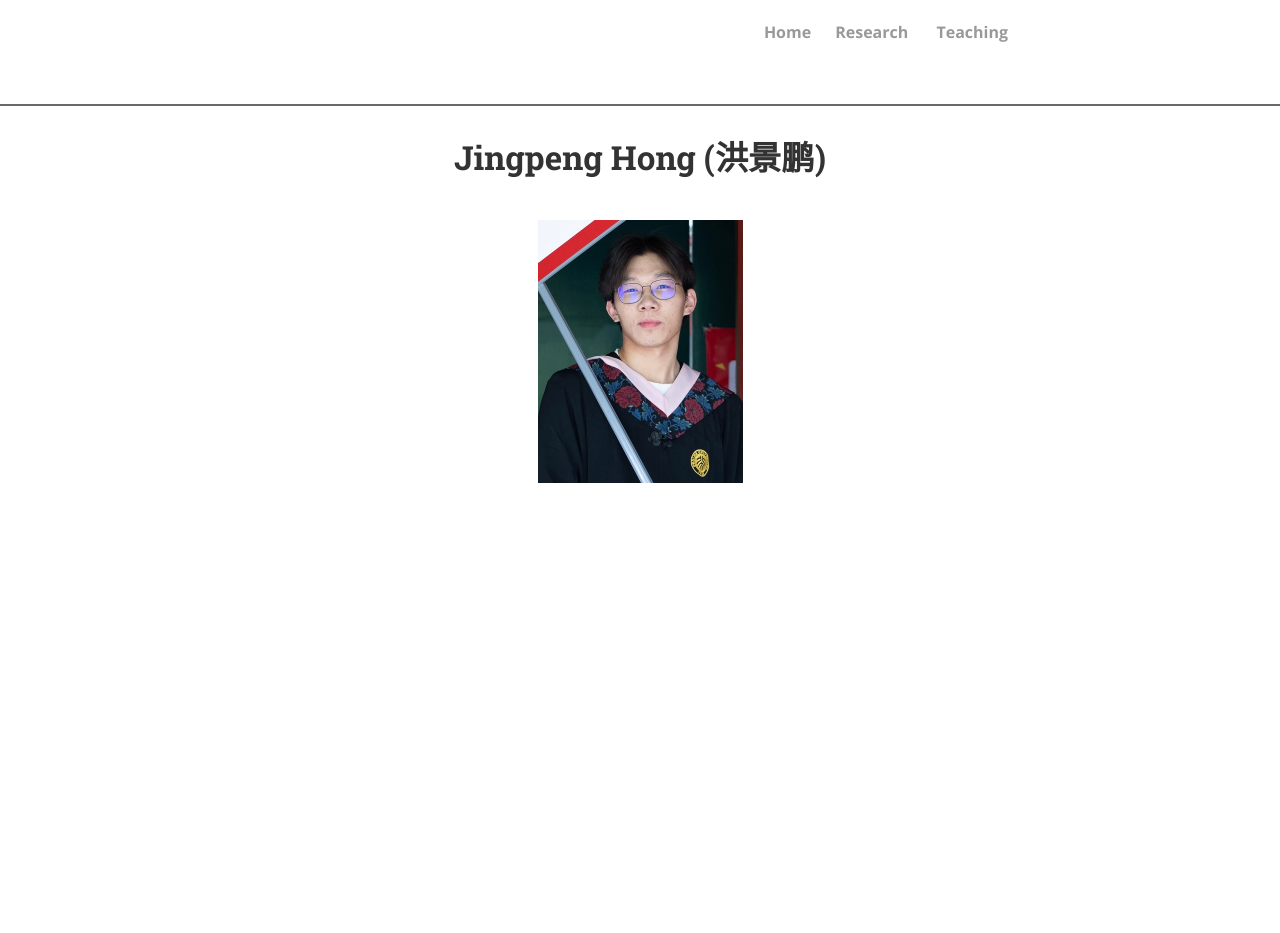
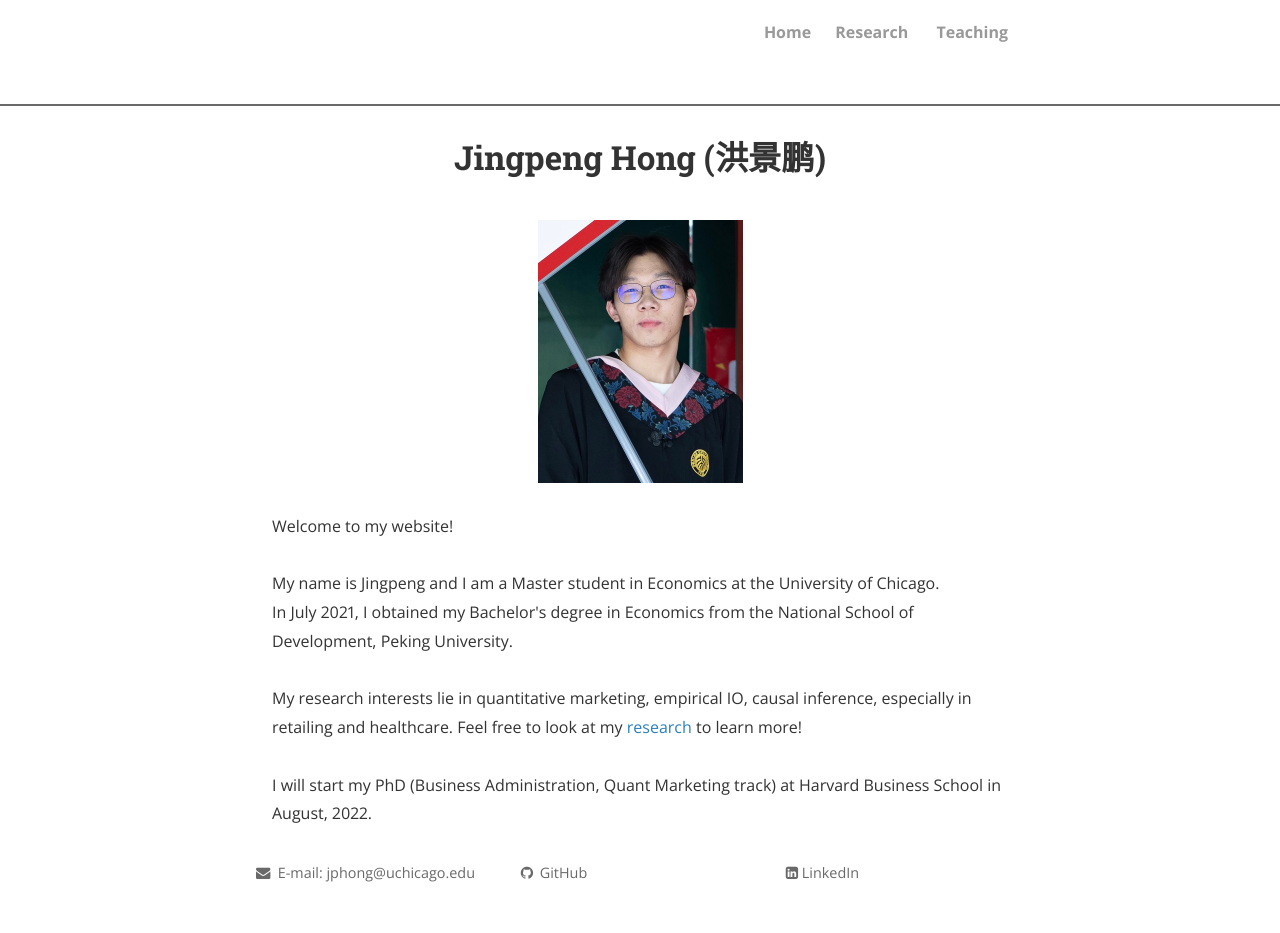
Before and after one commit to JingpengHong/JingpengHong.github.io, a Jekyll site: the page built from index.html, in a window 1280 px wide. Built offline with Jekyll 4.4.1, drawn with Linux system fonts in a browser that asks for light colours; nearby versions of some CDN libraries; the list of posts is cut into pages by our own code; comment, search, counter and statistics services are not loaded; a style sheet for code colours, icons or effects is not loaded; before the commit the page ends 900 px from its top, so only the background shows below that.

Commit message:
Update index.html

```diff
--- a/index.html
+++ b/index.html
@@ -14,10 +14,6 @@ title: Jingpeng Hong (洪景鹏)
 
 <img src="profile.jpg" alt="Jingpeng Hong pic" style="width:205px;height:263px;" title="Jingpeng Hong (洪景鹏)"; algin="middle">
 
-<style>
-h {text-align:justify}
-<style>
-
 <br>
 Welcome to my website!
 <br><br>
```
